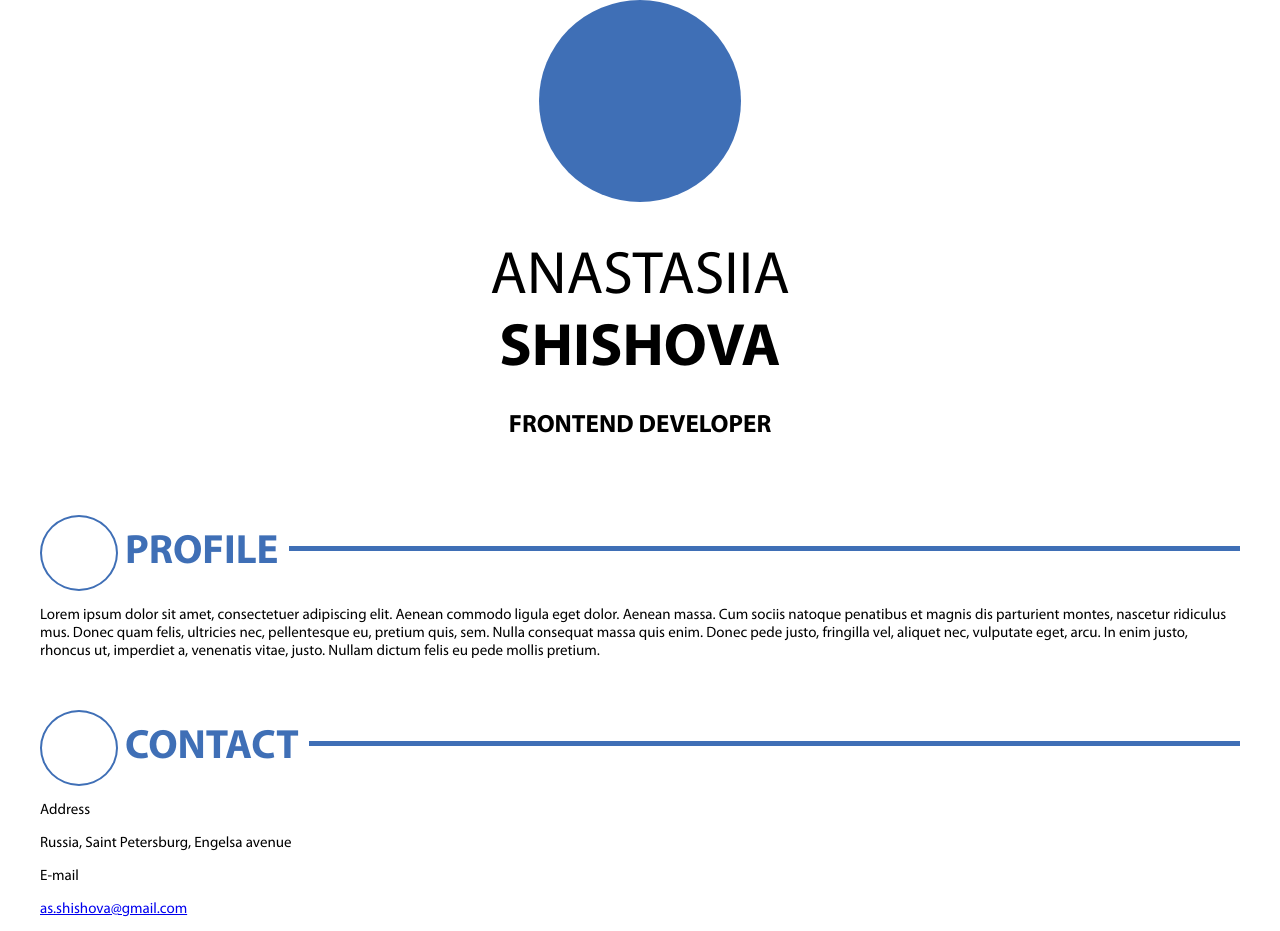
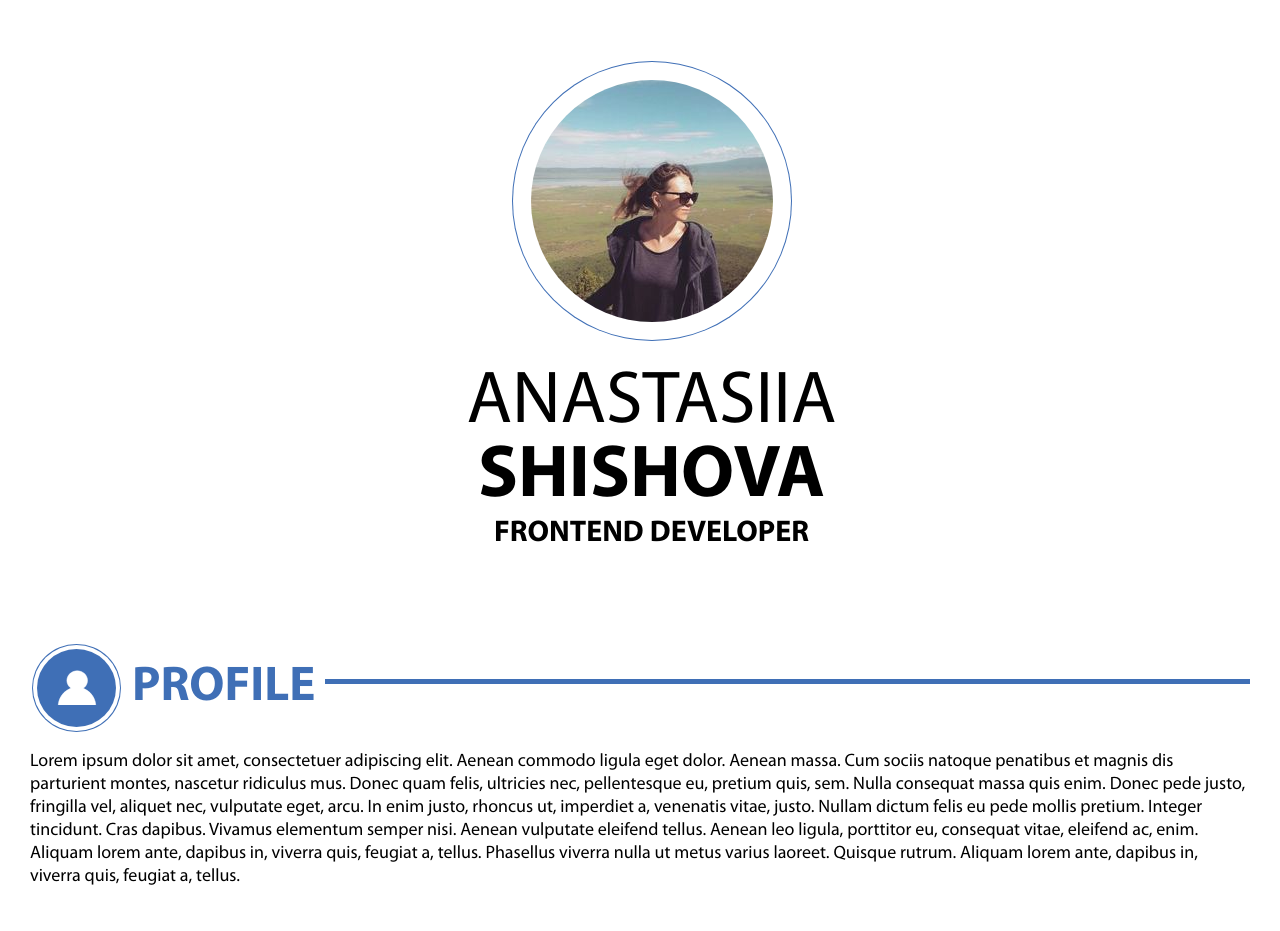
Before and after one commit to mamilla11/cv, a website built with webpack: page src/html/index.pug in a window 1280 px wide. Shown: the top 931 px of the page. Built offline with nearby package versions, Linux system fonts and the light colour scheme.

Commit message:
intro, profile, contacts section progress

```diff
--- a/src/html/index.pug
+++ b/src/html/index.pug
@@ -12,7 +12,7 @@ html
             p.intro__surname Shishova
             p.intro__profession Frontend Developer
           section.cv__section.profile
-            h2.title Profile
+            h2.title.title--profile Profile
             p
               | Lorem ipsum dolor sit amet, consectetuer adipiscing elit.
               | Aenean commodo ligula eget dolor. Aenean massa. Cum sociis
@@ -21,13 +21,20 @@ html
               | eu, pretium quis, sem. Nulla consequat massa quis enim. Donec
               | pede justo, fringilla vel, aliquet nec, vulputate eget, arcu.
               | In enim justo, rhoncus ut, imperdiet a, venenatis vitae, justo.
-              | Nullam dictum felis eu pede mollis pretium.
+              | Nullam dictum felis eu pede mollis pretium. Integer tincidunt.
+              | Cras dapibus. Vivamus elementum semper nisi. Aenean vulputate
+              | eleifend tellus. Aenean leo ligula, porttitor eu, consequat vitae,
+              | eleifend ac, enim. Aliquam lorem ante, dapibus in, viverra quis,
+              | feugiat a, tellus. Phasellus viverra nulla ut metus varius laoreet.
+              | Quisque rutrum. Aliquam lorem ante, dapibus in, viverra quis,
+              | feugiat a, tellus.
           section.cv__section.contact
-            h2.title Contact
+            h2.title.title--contact Contact
             .contact__table
+              .contact__column
               .contact__row
                 p.contact__cell.contact__type Address
-                p.contact__cell.contact__value Russia, Saint Petersburg, Engelsa avenue
+                p.contact__cell.contact__value Russia, Saint Petersburg
               .contact__row
                 p.contact__cell.contact__type E-mail
                 a.contact__cell.contact__value(href="mailto:as.shishova@gmail.com") as.shishova@gmail.com
@@ -38,7 +45,7 @@ html
                 p.contact__cell.contact__type Website
                 a.contact__cell.contact__value(href="http://ana.shishoit.io") ana.shishoit.io
           section.cv__section.skills
-            h2.title Skills
+            h2.title.title--skills Skills
             ul.skills__list
               li.skills__item
                 p.skills__name Creative
@@ -54,7 +61,7 @@ html
                 input.range.range--dotted.skills__level(type="range", min="0", max="100", value="91", disabled)
         .cv__column
           section.cv__section.education
-            h2.title Education
+            h2.title.title--education Education
             ul.list.education__list
               li.list__item
                 .list__header
@@ -101,7 +108,7 @@ html
                     | natoque penatibus et magnis dis parturient montes, nascetur
                     | ridiculus mus. Donec quam felis, ultricies nec, pellentesque.
           section.cv__section.experience
-            h2.title Experience
+            h2.title.title--experience Experience
             ul.list.experience__list
               li.list__item
                 .list__header
@@ -137,7 +144,7 @@ html
                     | natoque penatibus et magnis dis parturient montes, nascetur
                     | ridiculus mus. Donec quam felis, ultricies nec, pellentesque.
           section.cv__section.software
-            h2.title Software
+            h2.title.title--software Software
             ul.software__list
               li.software__item
                 p.software__name Photoshop
--- /dev/null
+++ b/src/scss/contact.scss
@@ -0,0 +1,30 @@
+.contact__table {
+  display: table;
+  width: 100%;
+}
+
+.contact__column {
+  display: table-column;
+  width: 30%;
+}
+
+.contact__row {
+  display: table-row;
+}
+
+.contact__cell {
+  display: table-cell;
+  padding-top: 35px;
+  vertical-align: middle;
+}
+
+.contact__type {
+  font-size: 25px;
+  text-transform: uppercase;
+  font-weight: bold;
+  color: $color-blue;
+}
+
+.contact__value {
+  font-size: 25px;
+}
--- a/src/scss/cv.scss
+++ b/src/scss/cv.scss
@@ -2,7 +2,7 @@
   margin: 0;
   padding: 0;
   font-family: "Myriad Pro", "Arial", sans-serif;
-  font-size: 15px;
+  font-size: 18px;
 }
 
 .cv__container {
@@ -12,21 +12,21 @@
   box-sizing: border-box;
 
   @media (min-width: $width-tablet) {
-    padding: 0 40px;
+    padding: 80px 30px 52px 30px;
   }
 
   @media (min-width: $width-desktop) {
     display: flex;
     justify-content: space-between;
     max-width: $width-desktop;
-    padding: 100px 60px 62px 60px;
+    padding: 100px 40px 62px 40px;
   }
 }
 
 .cv__column {
   @media (min-width: $width-desktop) {
     &:first-child {
-      width: 35%;
+      width: 37%;
       flex-shrink: 0;
     }
 
@@ -37,7 +37,7 @@
 }
 
 .cv__section {
-  margin: 0 0 80px 0;
+  margin: 0 0 92px 0;
   padding: 0;
   border-top: 5px solid $color-blue;
 
--- a/src/scss/intro.scss
+++ b/src/scss/intro.scss
@@ -4,7 +4,9 @@
   flex-direction: column;
   align-items: center;
   text-transform: uppercase;
-  padding-top: 242px;
+  padding-top: 287px;
+  margin-left: 23px;
+  margin-bottom: 127px;
 
   &::before {
     position: absolute;
@@ -12,25 +14,41 @@
     left: 50%;
     transform: translateX(-50%);
     content: "";
-    width: 202px;
-    height: 202px;
+    width: 242px;
+    height: 242px;
     background-color: $color-blue;
+    background-image: url("../img/avatar@1x.jpeg");
     border-radius: 50%;
+    box-shadow:
+      0 0 0 18px $color-white,
+      0 0 0 19px $color-blue;
+  }
+
+  @media (min-resolution: $retina-dpi), (min-resolution: $retina-dppx) {
+    &::before {
+      background-image: url("../img/avatar@2x.jpeg");
+    }
   }
 }
 
 .intro__name {
-  font-size: 60px;
+  font-size: 74px;
+  line-height: 74px;
   margin: 0;
+  padding: 0;
 }
 
 .intro__surname {
-  font-size: 60px;
+  font-size: 74px;
+  line-height: 74px;
   margin: 0;
+  padding: 0;
   font-weight: bold;
 }
 
 .intro__profession {
-  font-size: 25px;
+  font-size: 30px;
   font-weight: bold;
+  margin: 0;
+  padding: 0;
 }
--- a/src/scss/style.scss
+++ b/src/scss/style.scss
@@ -4,3 +4,4 @@
 @import "cv.scss";
 @import "title.scss";
 @import "intro.scss";
+@import "contact.scss";
--- a/src/scss/title.scss
+++ b/src/scss/title.scss
@@ -11,22 +11,32 @@
   &::before {
     position: absolute;
     top: 50%;
-    left: 0;
+    left: 7px;
     transform: translateY(-50%);
     width: 54px;
     height: 52px;
     content: "";
-    border: 2px solid $color-blue;
     border-radius: 50%;
+    background-color: $color-blue;
+    background-repeat: no-repeat;
+    background-position: center;
+  }
+
+  &--profile::before {
+    background-image: url("../img/profile-icon.svg");
   }
 
   @media (min-width: $width-tablet) {
-    font-size: 41px;
-    padding: 0 10px 0 85px;
+    font-size: 49px;
+    padding: 0 10px 0 102px;
 
     &::before {
-      width: 74px;
-      height: 72px;
+      width: 79.2px;
+      height: 78px;
+      background-size: 40px 35px;
+      box-shadow:
+        0 0 0 4px $color-white,
+        0 0 0 5px $color-blue;
     }
   }
 }
--- a/src/scss/vars.scss
+++ b/src/scss/vars.scss
@@ -1,6 +1,9 @@
-$width-desktop: 1500px;
+$width-desktop: 1426px;
 $width-tablet: 768px;
 $width-mobile: 320px;
 
+$retina-dpi: 144dpi;
+$retina-dppx: 1.5dppx;
+
 $color-blue: #3f6fb6;
 $color-white: #ffffff;
--- a/webpack.config.js
+++ b/webpack.config.js
@@ -82,6 +82,10 @@ const config = {
       {
         from: "./src/fonts",
         to: "./fonts"
+      },
+      {
+        from: "./src/img",
+        to: "./img"
       }
     ]),
     new HtmlWebpackPlugin({
```
Also changed, not shown: src/img/avatar@1x.jpeg (added), src/img/avatar@2x.jpeg (added), src/img/profile-icon.svg (added), src/scss/skills.scss (added).
